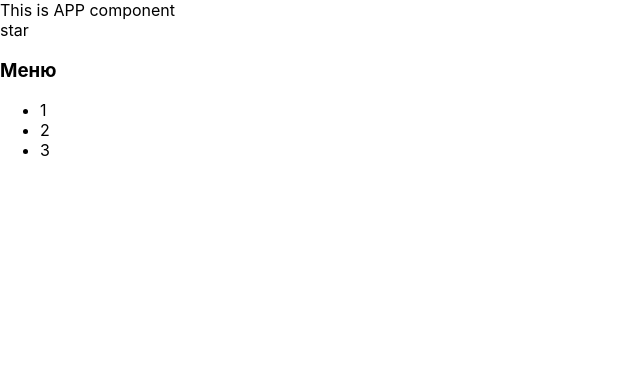
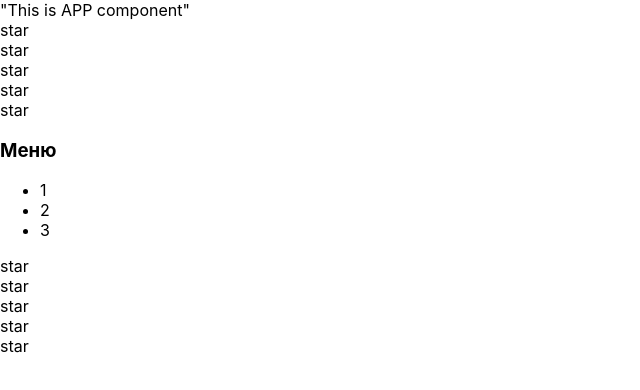
Before and after one commit to yaroslav-tormasov/react-redux-training-course, a React (Create React App) app: page / in a window 1280 px wide. Shown: the top 390 px of the page, without its empty margins (0-640 px from the left). Built offline with nearby package versions, Linux system fonts and the light colour scheme.

Commit message:
components 2

```diff
--- a/src/App.tsx
+++ b/src/App.tsx
@@ -8,36 +8,54 @@ function App() {
     // обязана  вернуть jsx
     return (
         <div>
-            This is APP component
+            <Title/>
             <Rating/>
             <Accordion/>
+            <Rating/>
         </div>
     );
 }
 
 function Star() {
-  return <div>
-    star
-  </div>
+    return <div>star</div>
 }
 
 function Rating() {
     return (
         <div>
-            <Star />
+            <Star/>
+            <Star/>
+            <Star/>
+            <Star/>
+            <Star/>
         </div>
     )
 }
 
 function Accordion() {
     return <div>
-        <h3>Меню</h3>
-        <ul>
-            <li>1</li>
-            <li>2</li>
-            <li>3</li>
-        </ul>
+        <AccordionTitle/>
+        <AccordionBody/>
     </div>
 }
 
+function AccordionTitle() {
+    console.log("AccordionTitle rendering")
+    return <h3>Меню</h3>
+}
+
+function AccordionBody() {
+    console.log("AccordionBody rendering")
+    return <ul>
+        <li>1</li>
+        <li>2</li>
+        <li>3</li>
+    </ul>
+}
+
+function Title() {
+    return <>"This is APP component"</>
+}
+
+
 export default App;
```
Also changed, not shown: 1 other file (tests, documents, lock files or other folders).
